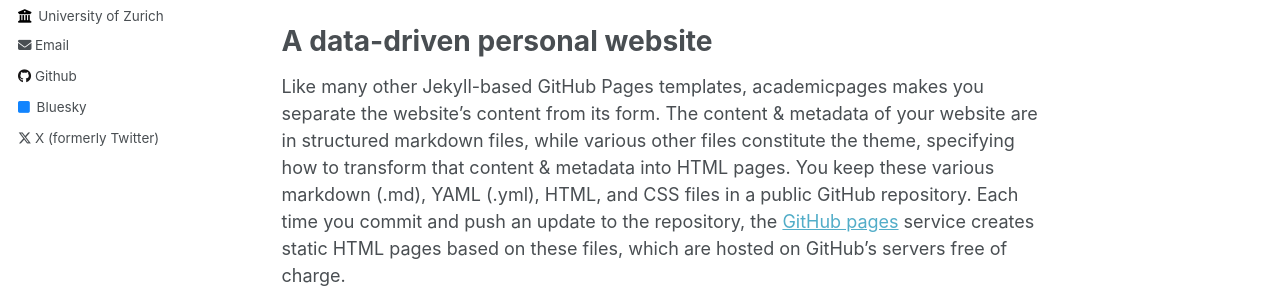
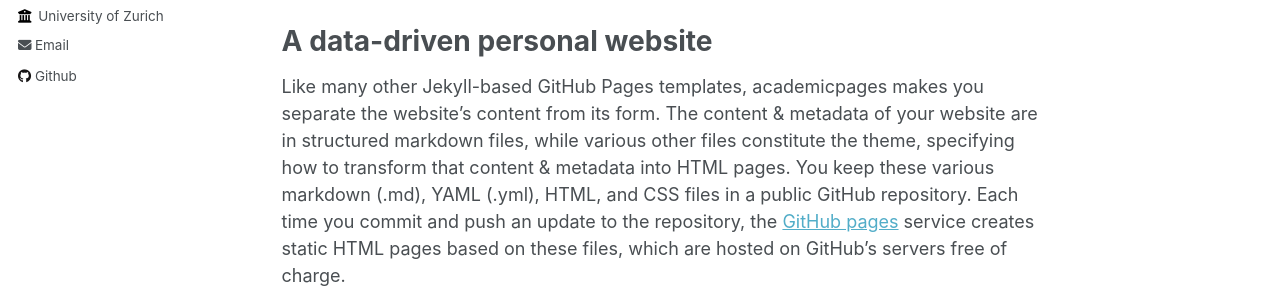
Before and after one commit to Jerryisqx/Jerryisqx.github.io, a Jekyll site: the page built from _pages/about.md, in a window 1280 px wide. Shown: the part 457-748 px from the top of the page. Built offline with Jekyll 4.4.1, drawn with Linux system fonts in a browser that asks for light colours; part of the change alters nothing that is shown.

Commit message:
Update _config.yml

```diff
--- a/_config.yml
+++ b/_config.yml
@@ -42,12 +42,12 @@ author:
   bitbucket        : # Username - Update with your username on the site
   codepen          : # Username
   dribbble         : # Username
-  github           : "academicpages"
+  github           : "https://github.com/Jerryisqx"
   kaggle           : # Username
   stackoverflow    : # User number or user number and name (i.e., use "1" or "1/jeff-atwood")
 
   # Social media
-  bluesky          : "bsky.app" # Replace this with you Bluesky username
+  bluesky          : # "bsky.app" # Replace this with you Bluesky username
   facebook         : # Username
   flickr           : # Username
   foursquare       : # Username
@@ -64,7 +64,7 @@ author:
   steam            : # Username
   telegram         : # URL
   tumblr           : # Username
-  twitter          : "UniofOxford"  # Replace this with your X / Twitter handle
+  twitter          : # "UniofOxford"  # Replace this with your X / Twitter handle
   vine             : # Username
   weibo            : # Username
   wikipedia        : # Username
```
